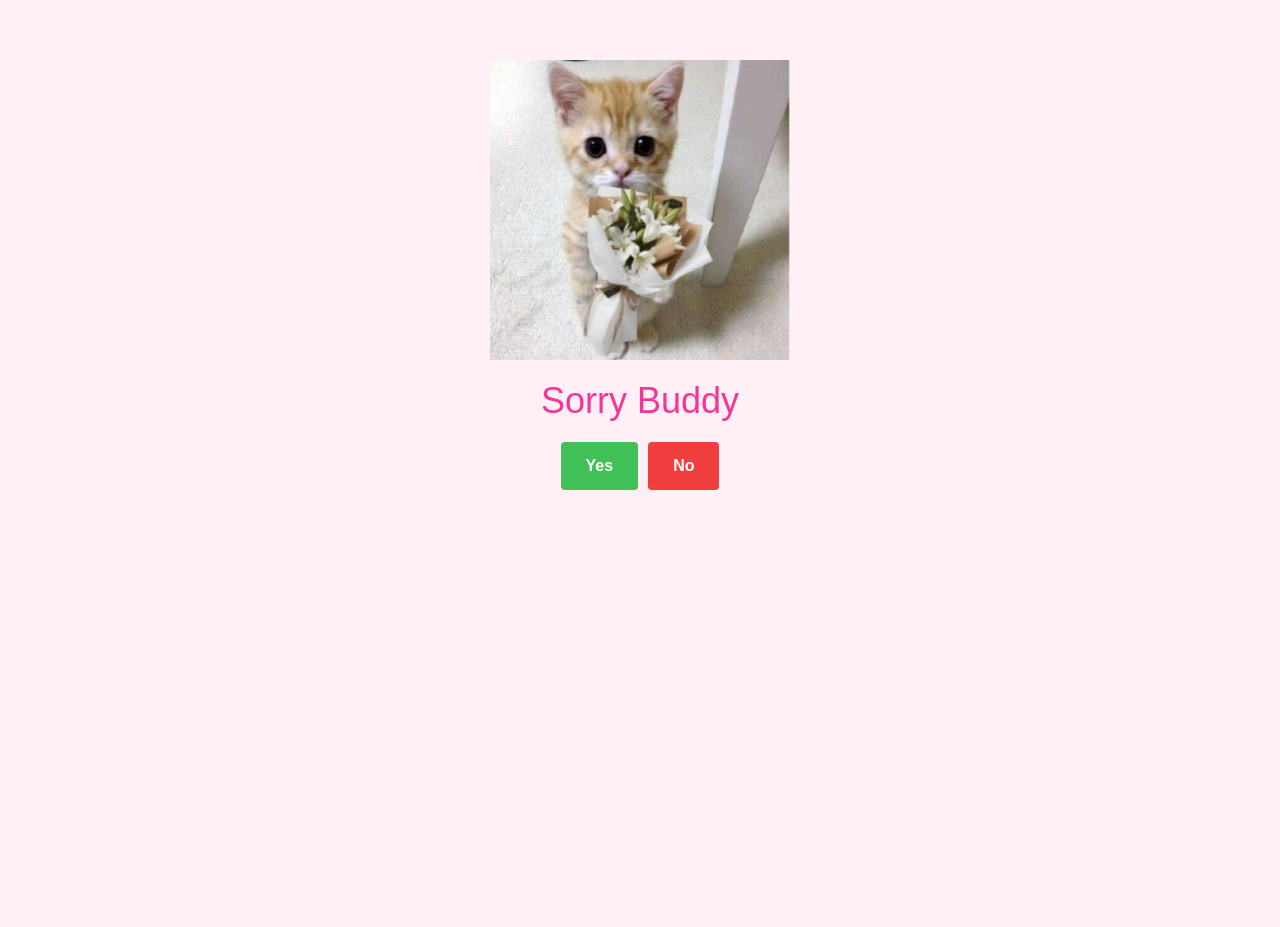
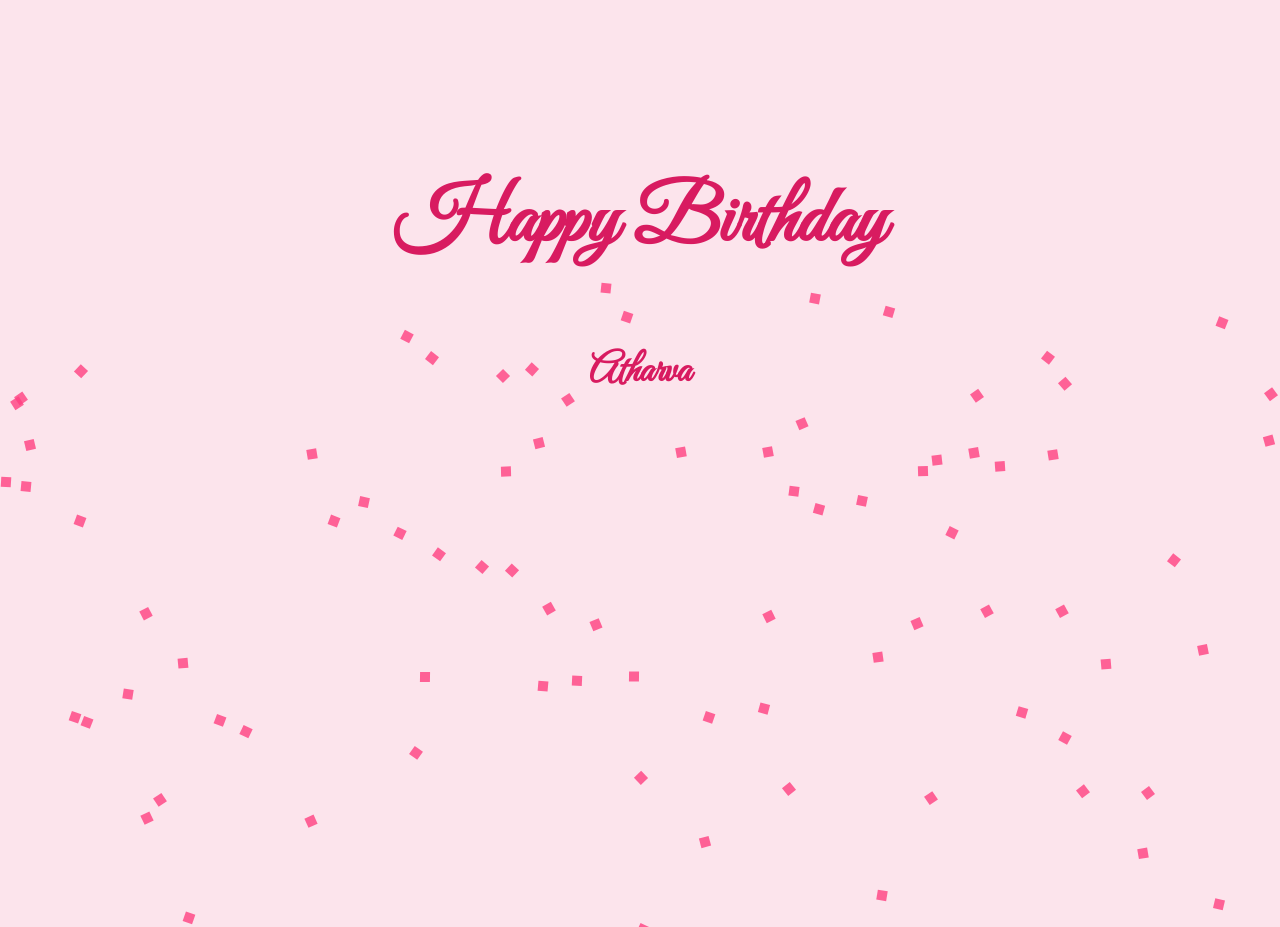
Before and after one commit to Mrunal0824/webstie, a plain HTML site: page index.html in a window 1280 px wide. Shown: the part 125-1052 px from the top of the page. Before the commit the page ends 800 px from the top, so only its background shows below. Drawn offline with Linux system fonts and the light colour scheme; a web font is replaced by a local one.

Commit message:
Update index.html

```diff
--- a/index.html
+++ b/index.html
@@ -1,30 +1,69 @@
 <!DOCTYPE html>
 <html lang="en">
-  <head>
-    <meta charset="UTF-8" />
-    <meta name="viewport" content="width=device-width, initial-scale=1.0" />
-    <link rel="preconnect" href="https://fonts.googleapis.com" />
-    <link rel="preconnect" href="https://fonts.gstatic.com" crossorigin />
-    <link
-      href="https://fonts.googleapis.com/css2?family=Protest+Riot&display=swap"
-      rel="stylesheet"
-    />
-    <link rel="stylesheet" href="style.css" />
-    <title>Valentine</title>
-  </head>
-  <body>
-    <main class="container">
-      <img class="cat-img" src="img/cat-0.jpg" alt="Picture of a cat" />
-      <p class="title">Sorry Buddy</p>
-      <div class="buttons">
-        <button type="button" class="btn btn--yes">Yes</button>
-        <button type="button" class="btn btn--no">No</button>
-      </div>
-    </main>
+<head>
+  <meta charset="UTF-8">
+  <title>Surprise</title>
+  <style>
+    @import url('https://fonts.googleapis.com/css2?family=Great+Vibes&display=swap');
 
-    <script type="module" src="script.js"></script>
-    <script>
+    body {
+      margin: 0;
+      height: 100vh;
+      background: #fce4ec;
+      display: flex;
+      justify-content: center;
+      align-items: center;
+      flex-direction: column;
+      font-family: 'Great Vibes', cursive;
+      color: #d81b60;
+      text-align: center;
+      overflow: hidden;
+    }
 
-    </script>
-  </body>
+    h1 {
+      font-size: 5em;
+      animation: fadeIn 2s ease-in-out;
+    }
+
+    h2 {
+      font-size: 2.5em;
+      margin-top: 0.5em;
+      animation: fadeIn 3s ease-in-out;
+    }
+
+    @keyframes fadeIn {
+      from { opacity: 0; transform: translateY(-20px); }
+      to { opacity: 1; transform: translateY(0); }
+    }
+
+    .confetti {
+      position: absolute;
+      width: 10px;
+      height: 10px;
+      background: #ff4081;
+      animation: fall 5s linear infinite;
+      opacity: 0.8;
+    }
+
+    @keyframes fall {
+      0% { transform: translateY(0) rotate(0deg); }
+      100% { transform: translateY(100vh) rotate(360deg); }
+    }
+  </style>
+</head>
+<body>
+  <h1>Happy Birthday</h1>
+  <h2> Atharva </h2>
+
+  <script>
+    // Simple confetti generator
+    for (let i = 0; i < 100; i++) {
+      const confetti = document.createElement('div');
+      confetti.classList.add('confetti');
+      confetti.style.left = Math.random() * 100 + 'vw';
+      confetti.style.animationDelay = Math.random() * 5 + 's';
+      document.body.appendChild(confetti);
+    }
+  </script>
+</body>
 </html>
```
